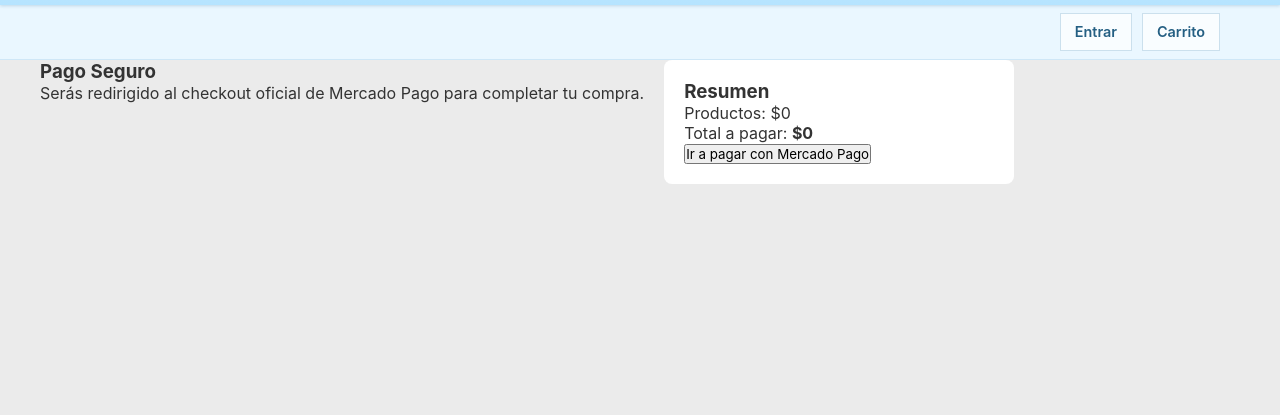
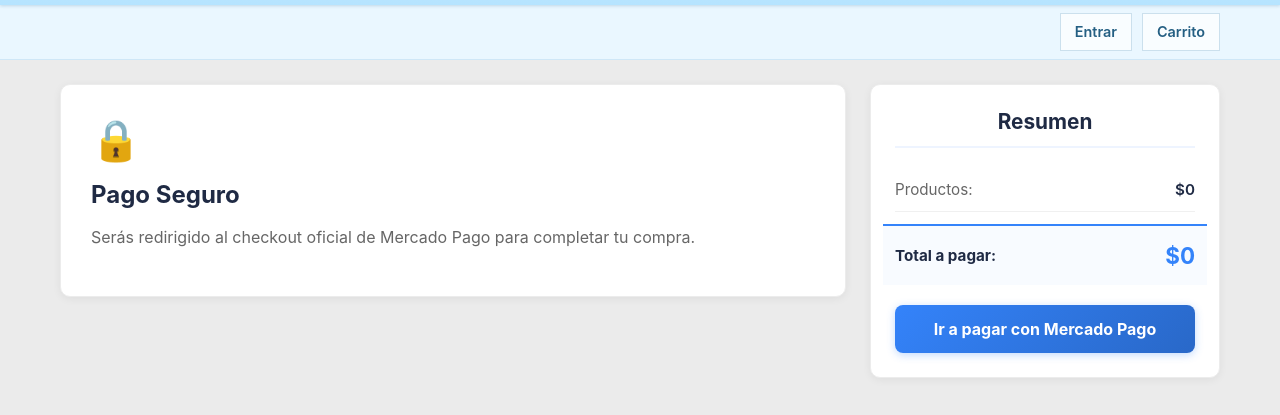
Before and after one commit to JonathanSerrano13/Carrito-Compras, a website: page public/views/pagos/pago.html in a window 1280 px wide. Shown: the part 105-520 px from the top of the page. Drawn offline with Linux system fonts and the light colour scheme; files that its build step writes are made by us from their sources; files whose address does not match are found by name.

Commit message:
Mejora layout y estilos de la página de pago

```diff
--- a/public/css/styles.css
+++ b/public/css/styles.css
@@ -1017,18 +1017,134 @@
     background: #2968c8;
 }
 
+/* --- PÁGINA DE PAGO --- */
 .checkout-layout {
     display: flex;
-    gap: 20px;
+    gap: 24px;
     max-width: 1200px;
-    margin: 0 auto;
+    margin: 24px auto;
+    padding: 0 20px;
+    align-items: flex-start;
+}
+
+.payment-form {
+    flex: 1;
+    background: white;
+    padding: 30px;
+    border-radius: 10px;
+    box-shadow: 0 2px 8px rgba(0, 0, 0, 0.06);
+    border: 1px solid #ececec;
+}
+
+.payment-form h3 {
+    font-size: 1.5rem;
+    color: #1f2a44;
+    margin-bottom: 16px;
+    font-weight: 700;
+}
+
+.payment-form p {
+    color: #666;
+    font-size: 1rem;
+    line-height: 1.6;
+    margin-bottom: 16px;
+}
+
+.payment-form::before {
+    content: "🔒";
+    display: block;
+    font-size: 2.5rem;
+    margin-bottom: 16px;
 }
 
 .summary-card {
+    flex: 0 0 350px;
     background: white;
-    padding: 20px;
+    padding: 24px;
+    border-radius: 10px;
+    box-shadow: 0 2px 8px rgba(0, 0, 0, 0.06);
+    border: 1px solid #ececec;
+    position: sticky;
+    top: 120px;
+}
+
+.summary-card h3 {
+    font-size: 1.3rem;
+    color: #1f2a44;
+    margin-bottom: 20px;
+    font-weight: 700;
+    text-align: center;
+    padding-bottom: 12px;
+    border-bottom: 2px solid #eef4ff;
+}
+
+.line {
+    display: flex;
+    justify-content: space-between;
+    align-items: center;
+    padding: 12px 0;
+    border-bottom: 1px solid #f0f0f0;
+    font-size: 0.95rem;
+    color: #666;
+}
+
+.line:last-of-type {
+    border-bottom: none;
+}
+
+.line span:last-child {
+    font-weight: 600;
+    color: #1f2a44;
+}
+
+.line.total {
+    padding: 16px 0;
+    margin-top: 12px;
+    padding-top: 16px;
+    border-top: 2px solid #3483fa;
+    background: #f8fbff;
+    padding-left: 12px;
+    padding-right: 12px;
+    margin-left: -12px;
+    margin-right: -12px;
+    border-bottom: none;
+}
+
+.line.total span:first-child {
+    color: #1f2a44;
+    font-weight: 700;
+}
+
+.line.total strong {
+    font-size: 1.4rem;
+    color: #3483fa;
+}
+
+#btn-finalizar {
+    width: 100%;
+    margin-top: 20px;
+    padding: 14px;
+    background: linear-gradient(135deg, #3483fa 0%, #2968c8 100%);
+    color: white;
+    border: none;
     border-radius: 8px;
-    flex: 0 0 350px;
+    font-weight: 700;
+    font-size: 1rem;
+    cursor: pointer;
+    transition: all 0.3s ease;
+    box-shadow: 0 2px 8px rgba(52, 131, 250, 0.3);
+}
+
+#btn-finalizar:hover {
+    background: linear-gradient(135deg, #2968c8 0%, #1e4fa0 100%);
+    box-shadow: 0 4px 12px rgba(52, 131, 250, 0.4);
+    transform: translateY(-2px);
+}
+
+#btn-finalizar:disabled {
+    opacity: 0.6;
+    cursor: not-allowed;
+    transform: none;
 }
 
 /* --- RESPONSIVE GLOBAL --- */
@@ -1093,11 +1209,18 @@
     .checkout-layout {
         flex-direction: column;
         padding: 0 12px;
+        gap: 16px;
     }
 
     .summary-card {
         flex: 1 1 auto;
         width: 100%;
+        position: static;
+    }
+
+    .payment-form {
+        padding: 20px;
+    }
     }
 
     .product-grid {
```
